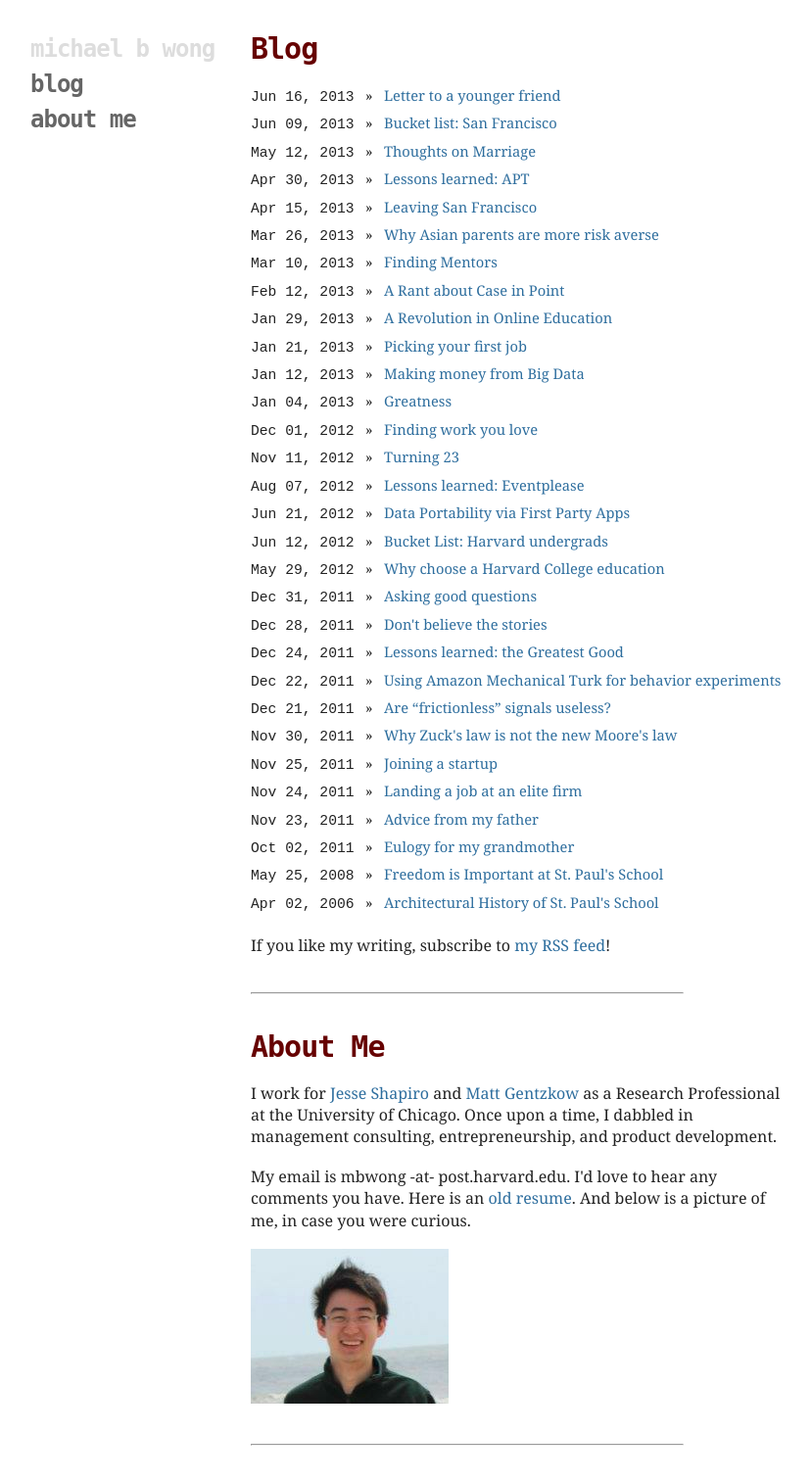
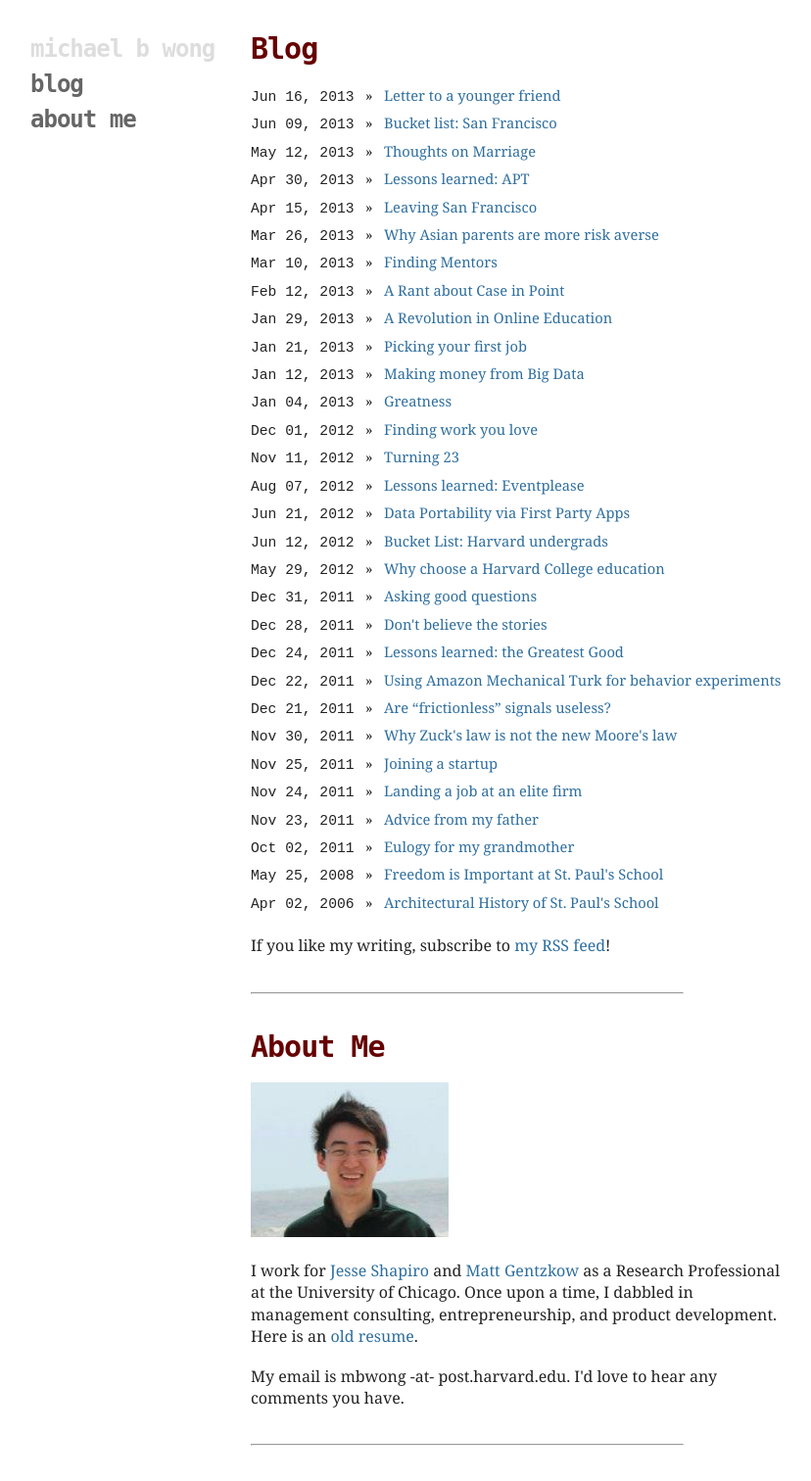
Before and after one commit to mbwong/mbwong.github.com, a Jekyll site: the page built from index.html, in a window 1280 px wide. Shown: the whole page at 98% size, without its empty margins (94-922 px from the left). Built offline with Jekyll 4.4.1, drawn with Linux system fonts in a browser that asks for light colours.

Commit message:
Update index.html

```diff
--- a/index.html
+++ b/index.html
@@ -22,10 +22,10 @@
 
 <h1 id="about" style="color:#660000; font-family: 'DejaVu Sans Mono', 'Courier New', monospace;">About Me</h1>
 
-<p>I work for <a href="http://faculty.chicagobooth.edu/jesse.shapiro/">Jesse Shapiro</a> and <a href="http://faculty.chicagobooth.edu/matthew.gentzkow/">Matt Gentzkow</a> as a Research Professional at the University of Chicago. Once upon a time, I dabbled in management consulting, entrepreneurship, and product development.
-
-<p>My email is mbwong -at- post.harvard.edu. I'd love to hear any comments you have. Here is an <a href="/resume.pdf">old resume</a>. And below is a picture of me, in case you were curious.
-
 <p><img src="/mugshot.png"/></p>
 
+<p>I work for <a href="http://faculty.chicagobooth.edu/jesse.shapiro/">Jesse Shapiro</a> and <a href="http://faculty.chicagobooth.edu/matthew.gentzkow/">Matt Gentzkow</a> as a Research Professional at the University of Chicago. Once upon a time, I dabbled in management consulting, entrepreneurship, and product development. Here is an <a href="/resume.pdf">old resume</a>.
+
+<p>My email is mbwong -at- post.harvard.edu. I'd love to hear any comments you have.
+
 <hr>
```
